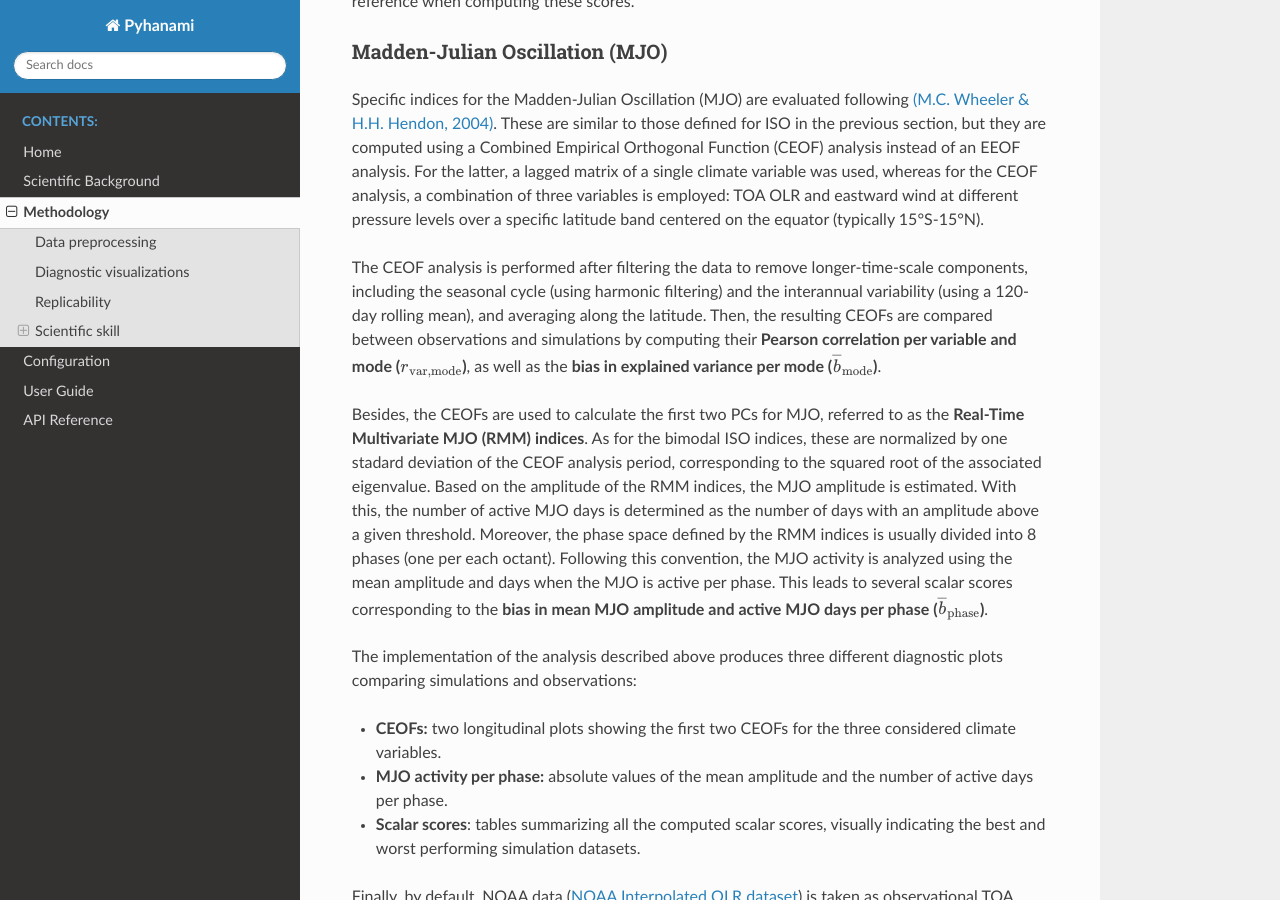
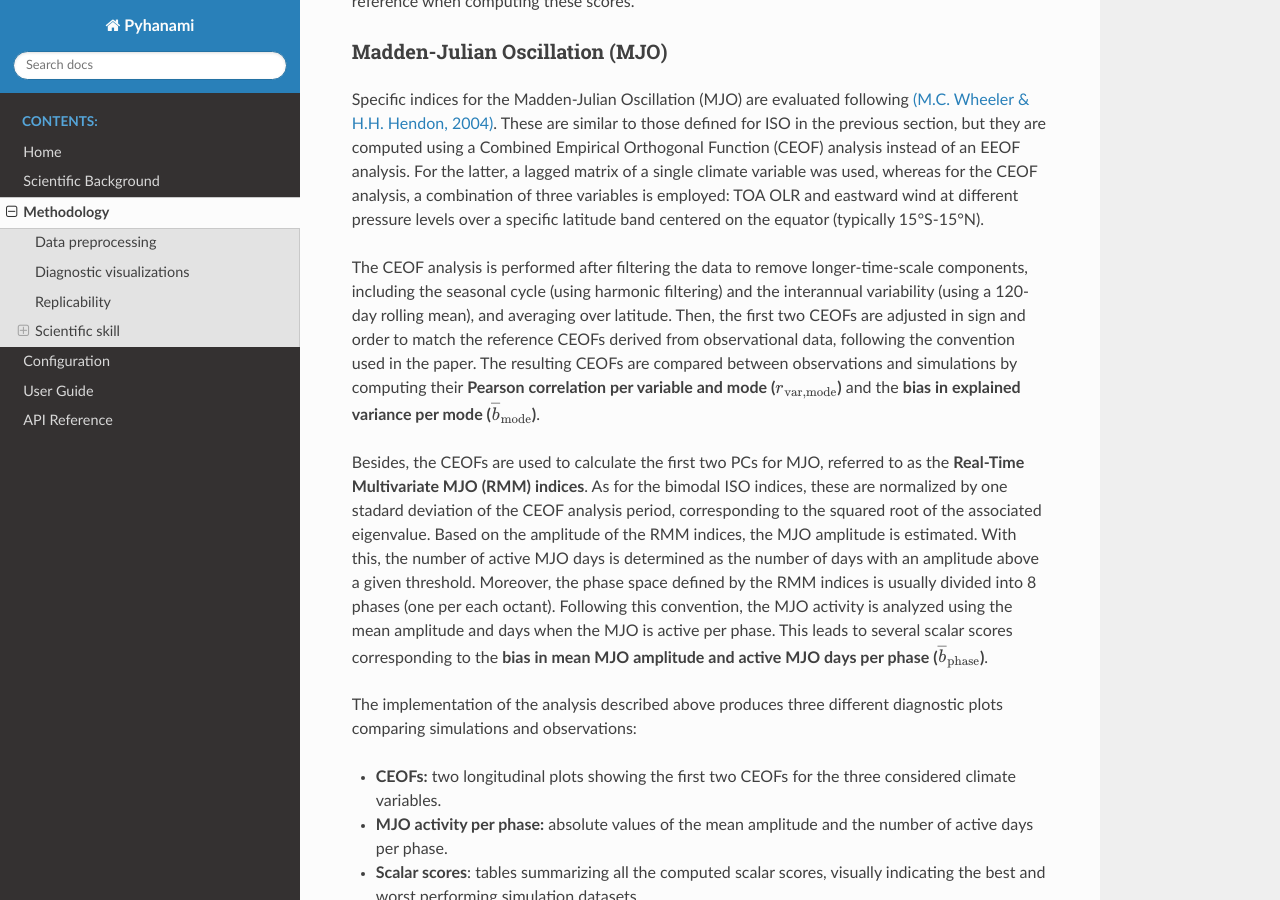
Before and after one commit to BSC-ES/pyhanami, a Sphinx documentation site: the page built from docs/source/Methodology.md, in a window 1280 px wide and 900 px high, scrolled down 5975 px. Built offline with Sphinx 7.4.7 and the Read the Docs theme 3.1.0, drawn with Linux system fonts in a browser that asks for light colours.

Commit message:
Added correction of CEOFs' sign and order to the MJO documentation

```diff
--- a/docs/source/Methodology.md
+++ b/docs/source/Methodology.md
@@ -173,7 +173,7 @@ Finally, by default, NOAA data ([NOAA Interpolated OLR dataset](https://psl.noaa
 
 Specific indices for the Madden-Julian Oscillation (MJO) are evaluated following [(M.C. Wheeler & H.H. Hendon, 2004)](https://doi.org/10.1175/1520-0493(2004)132%3C1917:AARMMI%3E2.0.CO;2). These are similar to those defined for ISO in the previous section, but they are computed using a Combined Empirical Orthogonal Function (CEOF) analysis instead of an EEOF analysis. For the latter, a lagged matrix of a single climate variable was used, whereas for the CEOF analysis, a combination of three variables is employed: TOA OLR and eastward wind at different pressure levels over a specific latitude band centered on the equator (typically 15°S-15°N).
 
-The CEOF analysis is performed after filtering the data to remove longer-time-scale components, including the seasonal cycle (using harmonic filtering) and the interannual variability (using a 120-day rolling mean), and averaging along the latitude. Then, the resulting CEOFs are compared between observations and simulations by computing their **Pearson correlation per variable and mode ($r_{\text{var,mode}}$)**, as well as the **bias in explained variance per mode ($\overline{b}_{\text{mode}}$)**.
+The CEOF analysis is performed after filtering the data to remove longer-time-scale components, including the seasonal cycle (using harmonic filtering) and the interannual variability (using a 120-day rolling mean), and averaging over latitude. Then, the first two CEOFs are adjusted in sign and order to match the reference CEOFs derived from observational data, following the convention used in the paper. The resulting CEOFs are compared between observations and simulations by computing their **Pearson correlation per variable and mode ($r_{\text{var,mode}}$)** and the **bias in explained variance per mode ($\overline{b}_{\text{mode}}$)**.
 
 Besides, the CEOFs are used to calculate the first two PCs for MJO, referred to as the **Real-Time Multivariate MJO (RMM) indices**. As for the bimodal ISO indices, these are normalized by one stadard deviation of the CEOF analysis period, corresponding to the squared root of the associated eigenvalue. Based on the amplitude of the RMM indices, the MJO amplitude is estimated. With this, the number of active MJO days is determined as the number of days with an amplitude above a given threshold<!--, typically taken as the total mean MJO amplitude-->. Moreover, the phase space defined by the RMM indices is usually divided into 8 phases (one per each octant). Following this convention, the MJO activity is analyzed using the mean amplitude and days when the MJO is active per phase. This leads to several scalar scores corresponding to the **bias in mean MJO amplitude and active MJO days per phase ($\overline{b}_{\text{phase}}$)**.
 
```
Also changed, not shown: README.md (+1 -1 lines).
